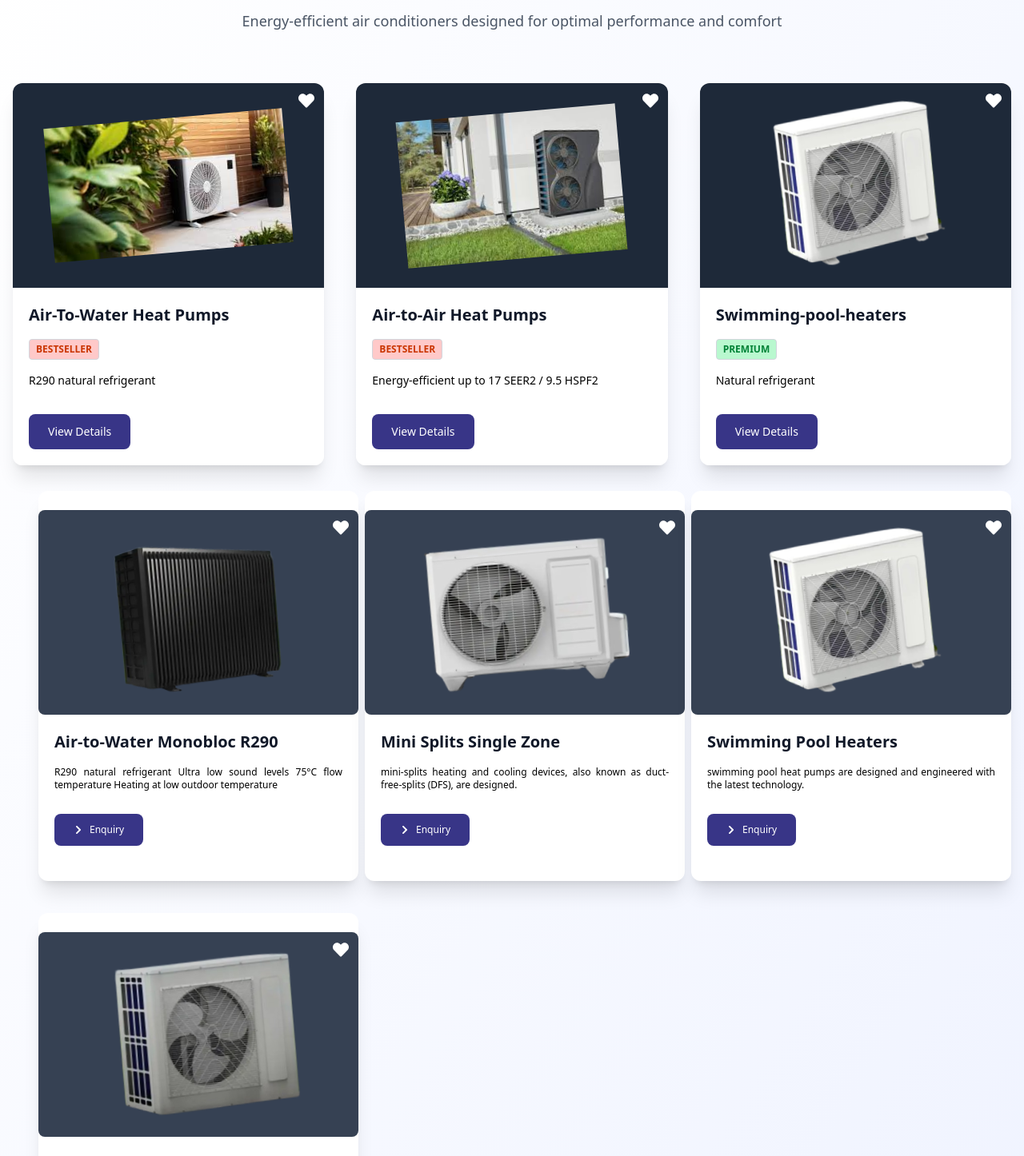
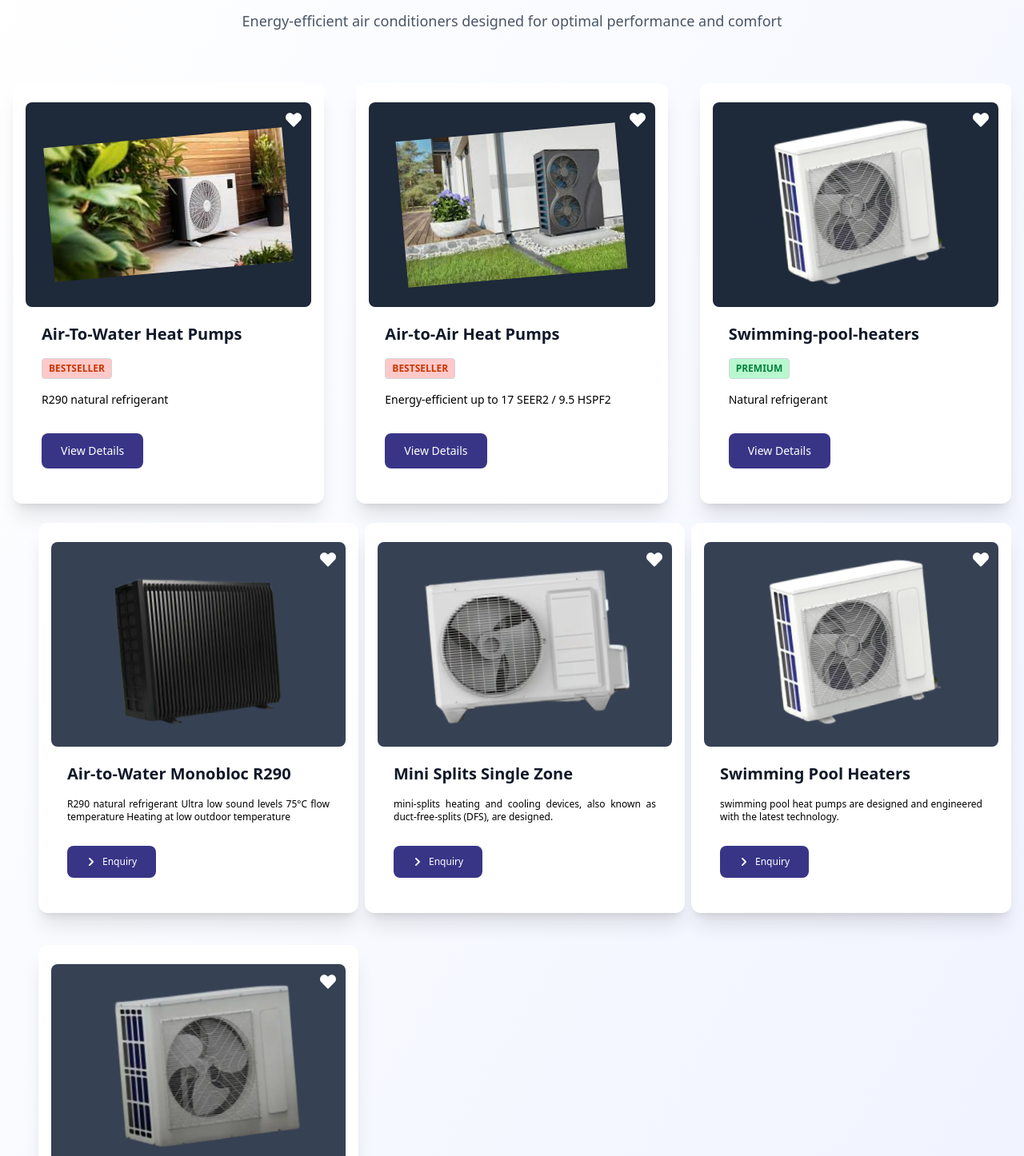
Before and after one commit to vikaskumar12n/Unitech-frontend, a React (Vite) app: page /heatpump in a window 1280 px wide. Shown: the part 636-2082 px from the top of the page at 80% size. Built offline with nearby package versions, Linux system fonts and the light colour scheme.

Commit message:
new changes

```diff
--- a/src/Component/Footer/Footer.jsx
+++ b/src/Component/Footer/Footer.jsx
@@ -92,7 +92,7 @@ const  Product=[
             <div className="relative">
               <div className="absolute inset-0 bg-gradient-to-r from-blue-500 to-indigo-600 rounded-xl blur opacity-30 group-hover:opacity-50 transition-opacity duration-300"></div>
             </div>
-             <img src="/public/unitect_logo.PNG" alt="Unitech Aircon" className="h-12" />
+             <img src="/unitect_logo.PNG" alt="Unitech Aircon" className="h-12" />
           </div>
 
           <p className="text-sm leading-relaxed text-justify mb-6 text-gray-300">
--- a/src/Component/Menu/Products/Air-Cooler/AirCooler.jsx
+++ b/src/Component/Menu/Products/Air-Cooler/AirCooler.jsx
@@ -316,7 +316,7 @@ Affordable, portable, and energy-efficient cooling for every home.
       </div>
 
       {/* Products Grid */}
-      <div className="relative z-10 px-6 md:px-8 lg:px-12 py-8">
+      <div className="relative z-10 px-4 md:px-8 lg:px-12 py-6">
                   <div className="grid grid-cols-1 sm:grid-cols-2 md:grid-cols-3 lg:grid-cols-3 gap-8 justify-items-center">
   {getCurrentProducts().map((product, index) => (
     <div
--- a/src/Component/Menu/Products/Cold-Storage/ColdStorage.jsx
+++ b/src/Component/Menu/Products/Cold-Storage/ColdStorage.jsx
@@ -230,7 +230,7 @@ const ColdStorage = () => {
 
                 </div>
 
-<div className="relative z-10 px-6 md:px-8 lg:px-12 py-8"> {/* Added horizontal padding here */}
+<div className="relative z-10 px-4 md:px-8 lg:px-12 py-6"> {/* Added horizontal padding here */}
   <div className="grid grid-cols-1 sm:grid-cols-2 lg:grid-cols-3 gap-8">
     {Cards.map((product, index) => (
       <ProductCard
--- a/src/Component/Menu/Products/Heat-pump/HeatPump.jsx
+++ b/src/Component/Menu/Products/Heat-pump/HeatPump.jsx
@@ -227,7 +227,7 @@ const HeatPump = () => {
 
 
                 </div>
- <div className=" relative z-10 px-6 md:px-8 lg:px-12 py-8"> {/* Added horizontal padding here */}
+ <div className=" relative z-10 px-4 md:px-8 lg:px-12 py-6"> {/* Added horizontal padding here */}
   <div className="grid grid-cols-1 sm:grid-cols-2 lg:grid-cols-3 gap-10">
     {Cards.map((product, index) => (
       <ProductCard
--- a/src/Component/Menu/Products/Room-air-con/Product.jsx
+++ b/src/Component/Menu/Products/Room-air-con/Product.jsx
@@ -273,7 +273,7 @@ const Product = () => {
           <h1 className="text-3xl md:text-4xl font-black bg-gradient-to-r from-black via-black to-black bg-clip-text text-transparent mb-6">
             Premium <span className="text-blue-900"> Cooling</span> Solutions
           </h1>
-          <p className="text-xl text-gray-600 max-w-2xl text-justify mx-auto mb-8">
+          <p className="text-xl p-5 text-gray-600 max-w-2xl text-justify mx-auto mb-8">
             Discover our range of energy-efficient air conditioners designed for every space and need
           </p>
 
--- a/src/Component/Menu/Products/Room-air-con/ProductCard.jsx
+++ b/src/Component/Menu/Products/Room-air-con/ProductCard.jsx
@@ -4,9 +4,9 @@ import { Link } from 'react-router-dom';
 
 const ProductCard = ({ title, description, image }) => {
   return (
-    <div className="relative w-100 bg-white rounded-xl shadow-xl hover:shadow-2xl transition-shadow duration-300 overflow-hidden font-sans py-6">
+    <div className="relative w-100 bg-white rounded-xl shadow-xl hover:shadow-2xl transition-shadow duration-300 overflow-hidden font-sans py-6 px-4">
       {/* Product Image Section - Dark Background */}
-      <div className="relative bg-gray-700 h-64 flex items-center justify-center p-4 rounded-lg">
+      <div className="relative bg-gray-700 h-64 flex items-center justify-center   rounded-lg">
         {/* Heart icon for wishlist */}
         <button className="absolute top-3 right-3 text-white hover:text-red-500 transition-colors duration-200 focus:outline-none">
           <FaHeart className="h-5 w-5" />
--- a/src/Component/Menu/Products/VerticoolAirCon/VertiCoolCard.jsx
+++ b/src/Component/Menu/Products/VerticoolAirCon/VertiCoolCard.jsx
@@ -9,9 +9,9 @@ const VertiCoolCard = ({badgeText,badgeColor = "bg-gray-200 text-gray-700", titl
   const navigate = useNavigate();
 
   return (
-    <div className="relative w-100 bg-white rounded-xl shadow-xl hover:shadow-2xl transition-shadow duration-300 overflow-hidden font-sans">
+    <div className="relative w-100 bg-white rounded-xl shadow-xl hover:shadow-2xl transition-shadow duration-300 overflow-hidden font-sans px-4 py-6">
       {/* Product Image Section - Purple Background */}
-      <div className="relative bg-gray-800 h-64 flex items-center justify-center p-4">
+      <div className="relative bg-gray-800 rounded-lg h-64 flex items-center justify-center p-4">
         {/* Heart icon for wishlist */}
         <button className="absolute top-3 right-3 text-white hover:text-red-500 transition-colors duration-200 focus:outline-none">
                  <FaHeart className="h-5 w-5" />
--- a/src/Component/Menu/Products/Water-Coller/WaterCooler.jsx
+++ b/src/Component/Menu/Products/Water-Coller/WaterCooler.jsx
@@ -230,7 +230,7 @@ const WaterCooler = () => {
 
                 </div>
 
-<div className="px-6 md:px-8 lg:px-12 py-8"> {/* Added horizontal padding here */}
+<div className="px-4 md:px-4 lg:px-12 py-6"> {/* Added horizontal padding here */}
   <div className="grid grid-cols-1 sm:grid-cols-2 lg:grid-cols-3 gap-8">
     {Cards.map((product, index) => (
       <ProductCard
--- a/src/Component/Navbar/Navbar.jsx
+++ b/src/Component/Navbar/Navbar.jsx
@@ -110,7 +110,7 @@ const Navbar = () => {
         }`}
     >
       {/* Top Navbar */}
-      <div className="top_section h-9 text-xs py-2 px-4 flex justify-between items-center relative overflow-hidden sticky top-0 z-50"
+      <div className="top_section h-9 text-xs py-2 px-4 flex justify-between items-center relative overflow-y-auto sticky top-0 z-50"
       >
         {/* Background Layers */}
         <div className="absolute top-0 left-0 w-1/2 h-full bg-white"></div>
@@ -167,7 +167,7 @@ const Navbar = () => {
             <div className="relative">
               <div className="absolute inset-0 bg-gradient-to-r from-blue-500 to-indigo-600 rounded-xl blur opacity-30 group-hover:opacity-50 transition-opacity duration-300"></div>
             </div>
-             <img src="/public/unitect_logo.PNG" alt="Unitech Aircon" className="h-12" />
+             <img src="/unitect_logo.PNG" alt="Unitech Aircon" className="h-12" />
           </div>
 
           {/* Desktop Menu */}
@@ -200,12 +200,14 @@ const Navbar = () => {
           {/* Dropdown Menu */}
 {item.dropdown && (
   <div
-                    className={`absolute left-0 mt-2 w-56 bg-white rounded-xl shadow-xl overflow-hidden transition-all duration-300 transform ${openDropdown === index
+    className={`absolute left-0 mt-2 w-56 bg-white rounded-xl shadow-xl overflow-hidden transition-all duration-300 transform ${
+      openDropdown === index
         ? "opacity-100 translate-y-0 visible"
         : "opacity-0 -translate-y-2 invisible"
     }`}
+    style={{ maxHeight: "250px" }}
   >
-                    <div className="py-2">
+    <div className="py-2 overflow-y-auto max-h-64">
       {item.dropdown.map((subItem, subIndex) => (
         <Link
           key={subIndex}
@@ -218,6 +220,7 @@ const Navbar = () => {
     </div>
   </div>
 )}
+
               </li>
             ))}
           </ul>
@@ -273,7 +276,7 @@ const Navbar = () => {
                     </button>
                     {item.dropdown && (
                       <div
-                        className={`overflow-hidden transition-all duration-300 ${openDropdown === index ? "max-h-96" : "max-h-0"
+                        className={`overflow-y-auto transition-all duration-300 ${openDropdown === index ? "max-h-96" : "max-h-0"
                           }`}
                       >
                         <div className="pl-8 py-2 space-y-1">
```
Lines whose indentation alone changed are shown as unchanged.
